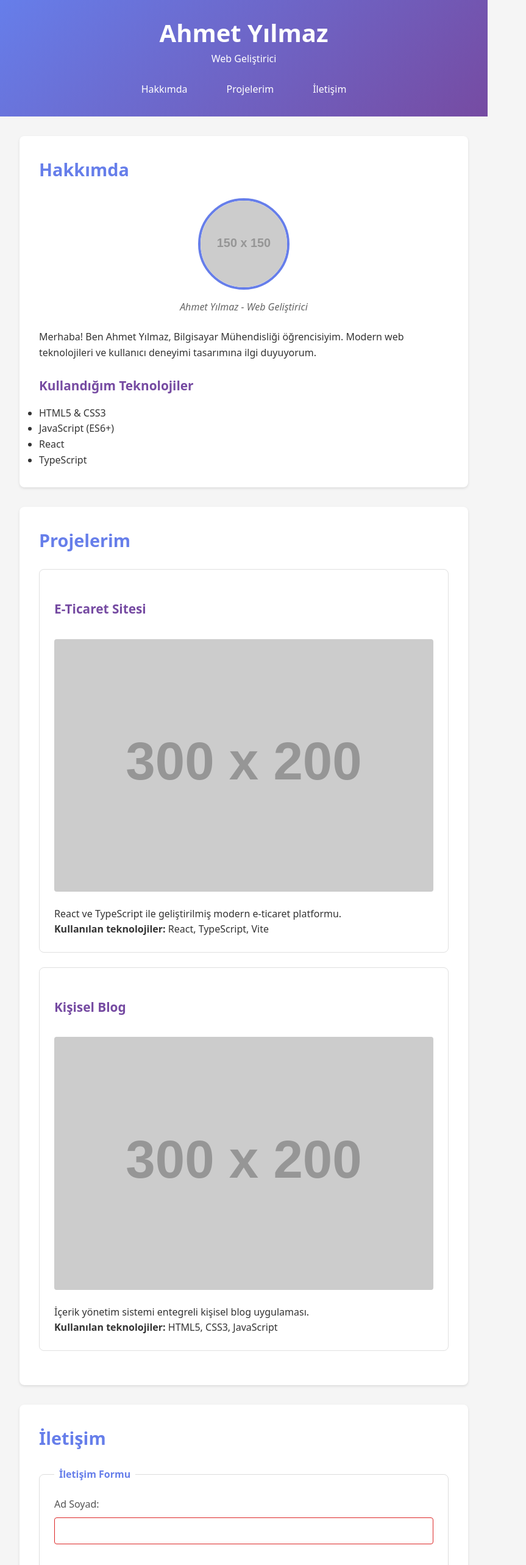
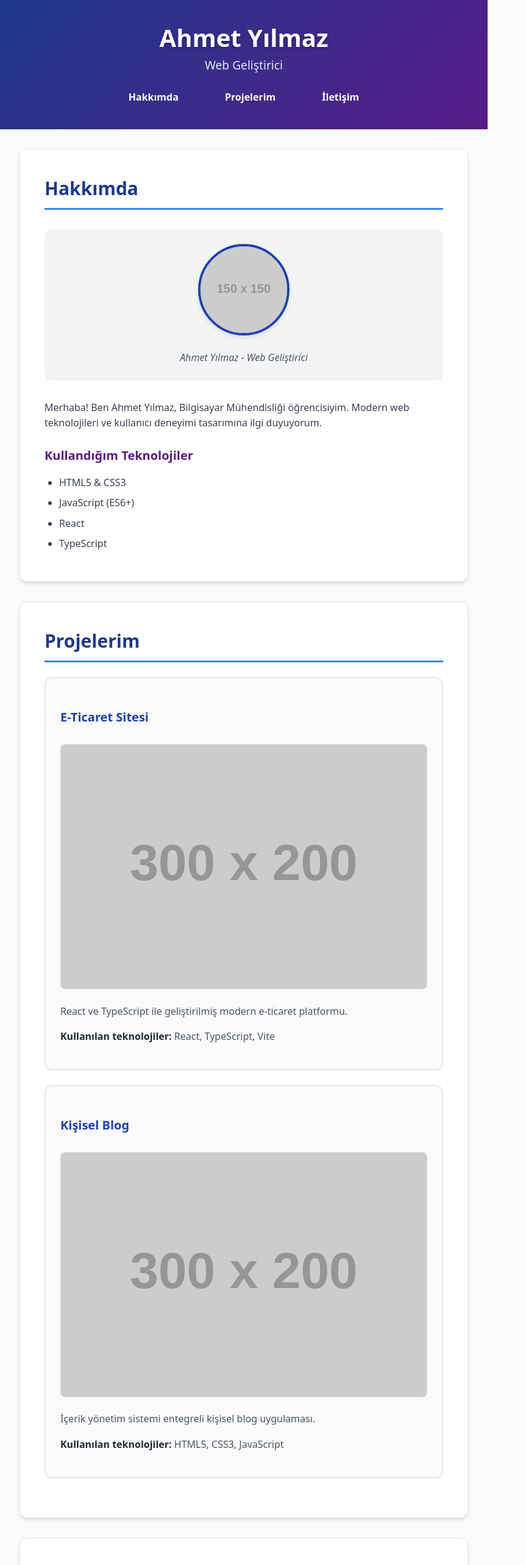
Before and after one commit to MuhammedFatihSaltan/web-lab-hello, a React (Vite) app: page / in a window 1280 px wide. Shown: the top 2566 px of the page at 61% size, without its empty margins (0-863 px from the left). Built offline with nearby package versions, Linux system fonts and the light colour scheme.

Commit message:
fix: improve accessibility based on Lighthouse report

```diff
--- a/src/App.css
+++ b/src/App.css
@@ -7,10 +7,10 @@
 
 /* ===== TEMEL TİPOGRAFİ ===== */
 body {
-  font-family: system-ui, -apple-system, sans-serif;
+  font-family: system-ui, -apple-system, BlinkMacSystemFont, 'Segoe UI', Roboto, sans-serif;
   line-height: 1.6;
-  color: #333;
-  background-color: #f5f5f5;
+  color: #1f2937; /* Koyu gri - daha iyi kontrast */
+  background-color: #f9fafb;
 }
 
 /* ===== SKIP LINK (Görünmez, Tab ile görünür) ===== */
@@ -18,12 +18,14 @@ body {
   position: absolute;
   top: -100px;
   left: 0;
-  background: #1E3A8A;
-  color: white;
-  padding: 8px 16px;
+  background: #1e40af; /* Koyu mavi */
+  color: #ffffff;
+  padding: 12px 20px;
   z-index: 100;
   text-decoration: none;
+  font-weight: 600;
   border-radius: 0 0 4px 0;
+  box-shadow: 0 4px 6px rgba(0, 0, 0, 0.3);
 }
 
 .skip-link:focus {
@@ -32,21 +34,29 @@ body {
 
 /* ===== FOCUS GÖSTERGESİ (ASLA kaldırma!) ===== */
 :focus {
-  outline: 3px solid #2563EB;
-  outline-offset: 2px;
+  outline: 3px solid #2563eb;
+  outline-offset: 3px;
 }
 
 /* ===== HEADER ===== */
 header {
-  background: linear-gradient(135deg, #667eea 0%, #764ba2 100%);
-  color: white;
-  padding: 2rem;
+  background: linear-gradient(135deg, #1e3a8a 0%, #581c87 100%); /* Koyu renkler */
+  color: #ffffff;
+  padding: 2.5rem 2rem;
   text-align: center;
 }
 
 header h1 {
   font-size: 2.5rem;
   margin-bottom: 0.5rem;
+  color: #ffffff;
+  text-shadow: 0 2px 4px rgba(0, 0, 0, 0.3);
+}
+
+header p {
+  color: #e0e7ff; /* Açık ama yeterli kontrastlı */
+  font-size: 1.2rem;
+  font-weight: 500;
 }
 
 /* ===== NAVİGASYON ===== */
@@ -59,18 +69,24 @@ nav ul {
   display: flex;
   justify-content: center;
   gap: 2rem;
+  flex-wrap: wrap;
 }
 
 nav a {
-  color: white;
+  color: #ffffff;
   text-decoration: none;
-  padding: 0.5rem 1rem;
-  border-radius: 4px;
-  transition: background-color 0.3s;
+  padding: 0.75rem 1.25rem;
+  border-radius: 6px;
+  font-weight: 600;
+  transition: all 0.3s ease;
+  border: 2px solid transparent;
 }
 
-nav a:hover {
-  background-color: rgba(255, 255, 255, 0.2);
+nav a:hover,
+nav a:focus {
+  background-color: rgba(255, 255, 255, 0.15);
+  border-color: rgba(255, 255, 255, 0.5);
+  transform: translateY(-2px);
 }
 
 /* ===== ANA İÇERİK ===== */
@@ -82,68 +98,116 @@ main {
 
 /* ===== BÖLÜMLER ===== */
 section {
-  background: white;
+  background: #ffffff;
   margin-bottom: 2rem;
-  padding: 2rem;
-  border-radius: 8px;
-  box-shadow: 0 2px 4px rgba(0, 0, 0, 0.1);
+  padding: 2.5rem;
+  border-radius: 12px;
+  box-shadow: 0 4px 6px -1px rgba(0, 0, 0, 0.1), 0 2px 4px -1px rgba(0, 0, 0, 0.06);
+  border: 1px solid #e5e7eb;
 }
 
 section h2 {
-  color: #667eea;
+  color: #1e3a8a; /* Koyu mavi - iyi kontrast */
   margin-bottom: 1.5rem;
-  font-size: 1.8rem;
+  font-size: 1.875rem;
+  font-weight: 700;
+  border-bottom: 3px solid #3b82f6;
+  padding-bottom: 0.5rem;
 }
 
 section h3 {
-  color: #764ba2;
+  color: #581c87; /* Koyu mor - iyi kontrast */
   margin: 1.5rem 0 1rem;
-  font-size: 1.3rem;
+  font-size: 1.25rem;
+  font-weight: 600;
+}
+
+section p {
+  color: #374151; /* Koyu gri */
+  margin-bottom: 1rem;
+}
+
+/* Liste stilleri */
+section ul {
+  margin-left: 1.5rem;
+  color: #374151;
+}
+
+section li {
+  margin-bottom: 0.5rem;
 }
 
 /* ===== HAKKIMDA BÖLÜMÜ ===== */
 figure {
   text-align: center;
-  margin: 1.5rem 0;
+  margin: 2rem 0;
+  padding: 1.5rem;
+  background: #f3f4f6;
+  border-radius: 12px;
 }
 
 figure img {
   border-radius: 50%;
-  border: 4px solid #667eea;
+  border: 4px solid #1e40af;
+  box-shadow: 0 4px 6px rgba(0, 0, 0, 0.1);
 }
 
 figcaption {
-  margin-top: 0.5rem;
-  color: #666;
+  margin-top: 1rem;
+  color: #4b5563; /* Orta koyu gri */
   font-style: italic;
+  font-weight: 500;
+  font-size: 1rem;
 }
 
 /* ===== PROJELER ===== */
 article {
-  border: 1px solid #e0e0e0;
-  border-radius: 8px;
+  border: 2px solid #e5e7eb;
+  border-radius: 12px;
   padding: 1.5rem;
   margin-bottom: 1.5rem;
+  background: #fafafa;
+  transition: box-shadow 0.3s ease;
+}
+
+article:hover {
+  box-shadow: 0 10px 15px -3px rgba(0, 0, 0, 0.1);
+}
+
+article h3 {
+  color: #1e40af; /* Koyu mavi */
+  margin-bottom: 0.75rem;
 }
 
 article img {
   width: 100%;
   height: auto;
-  border-radius: 4px;
+  border-radius: 8px;
   margin: 1rem 0;
+  border: 1px solid #d1d5db;
+}
+
+article p {
+  color: #4b5563;
+}
+
+article strong {
+  color: #1f2937;
 }
 
 /* ===== FORM STİLLERİ ===== */
 fieldset {
-  border: 1px solid #ddd;
-  padding: 1.5rem;
-  border-radius: 8px;
+  border: 2px solid #d1d5db;
+  padding: 2rem;
+  border-radius: 12px;
+  background: #fafafa;
 }
 
 legend {
-  font-weight: bold;
-  padding: 0 0.5rem;
-  color: #667eea;
+  font-weight: 700;
+  padding: 0 1rem;
+  color: #1e40af; /* Koyu mavi */
+  font-size: 1.125rem;
 }
 
 .form-group {
@@ -153,86 +217,126 @@ legend {
 label {
   display: block;
   margin-bottom: 0.5rem;
-  font-weight: 500;
-  color: #555;
+  font-weight: 600;
+  color: #111827; /* Çok koyu gri - mükemmel kontrast */
+  font-size: 0.95rem;
 }
 
 input,
 textarea,
 select {
   width: 100%;
-  padding: 0.75rem;
-  border: 1px solid #ccc;
-  border-radius: 4px;
+  padding: 0.875rem;
+  border: 2px solid #d1d5db;
+  border-radius: 8px;
   font-size: 1rem;
+  color: #1f2937;
+  background-color: #ffffff;
+  transition: all 0.2s ease;
 }
 
 input:focus,
 textarea:focus,
 select:focus {
-  border-color: #667eea;
+  border-color: #2563eb;
   outline: none;
-  box-shadow: 0 0 0 3px rgba(102, 126, 234, 0.1);
+  box-shadow: 0 0 0 4px rgba(37, 99, 235, 0.15);
+}
+
+/* Placeholder rengi */
+input::placeholder,
+textarea::placeholder {
+  color: #6b7280;
 }
 
 /* Hata mesajı alanları */
 .error-msg {
-  color: #dc2626;
+  color: #dc2626; /* Koyu kırmızı - iyi kontrast */
   font-size: 0.875rem;
-  margin-top: 0.25rem;
+  margin-top: 0.5rem;
   display: block;
   min-height: 1.2em;
+  font-weight: 500;
 }
 
 /* Zorunlu alan işareti */
-input:required:invalid:not(:placeholder-shown) {
+input:required:invalid:not(:placeholder-shown),
+textarea:required:invalid:not(:placeholder-shown),
+select:required:invalid {
   border-color: #dc2626;
+}
+
+input:required:valid,
+textarea:required:valid,
+select:required:valid {
+  border-color: #16a34a;
 }
 
 /* Gönder butonu */
 button[type="submit"] {
-  background: linear-gradient(135deg, #667eea 0%, #764ba2 100%);
-  color: white;
-  padding: 0.75rem 2rem;
+  background: linear-gradient(135deg, #1e40af 0%, #7c3aed 100%);
+  color: #ffffff;
+  padding: 1rem 2.5rem;
   border: none;
-  border-radius: 4px;
-  font-size: 1rem;
+  border-radius: 8px;
+  font-size: 1.1rem;
+  font-weight: 600;
   cursor: pointer;
-  transition: transform 0.2s, box-shadow 0.2s;
+  transition: all 0.3s ease;
+  box-shadow: 0 4px 6px rgba(0, 0, 0, 0.1);
 }
 
-button[type="submit"]:hover {
+button[type="submit"]:hover,
+button[type="submit"]:focus {
   transform: translateY(-2px);
-  box-shadow: 0 4px 12px rgba(102, 126, 234, 0.4);
+  box-shadow: 0 10px 20px rgba(30, 64, 175, 0.3);
+}
+
+button[type="submit"]:active {
+  transform: translateY(0);
 }
 
 /* ===== FOOTER ===== */
 footer {
-  background: #333;
-  color: white;
+  background: #111827; /* Çok koyu gri/siyah */
+  color: #f9fafb;
   text-align: center;
-  padding: 2rem;
-  margin-top: 2rem;
+  padding: 2.5rem;
+  margin-top: 3rem;
+}
+
+footer p {
+  color: #d1d5db;
+  margin-bottom: 0.75rem;
 }
 
 footer a {
-  color: #667eea;
+  color: #60a5fa; /* Açık mavi ama koyu arka planla iyi kontrast */
   text-decoration: none;
+  font-weight: 600;
+  margin: 0 0.5rem;
+  transition: color 0.2s;
 }
 
-footer a:hover {
+footer a:hover,
+footer a:focus {
+  color: #93c5fd;
   text-decoration: underline;
 }
 
 /* ===== RESPONSİVE TASARIM ===== */
-@media (max-width: 600px) {
+@media (max-width: 640px) {
   header h1 {
-    font-size: 1.8rem;
+    font-size: 2rem;
+  }
+
+  header p {
+    font-size: 1rem;
   }
 
   nav ul {
     flex-direction: column;
-    gap: 0.5rem;
+    gap: 0.75rem;
   }
 
   main {
@@ -240,6 +344,10 @@ footer a:hover {
   }
 
   section {
-    padding: 1rem;
+    padding: 1.5rem;
+  }
+
+  fieldset {
+    padding: 1.5rem;
   }
 }
--- a/src/App.tsx
+++ b/src/App.tsx
@@ -160,7 +160,7 @@ function App() {
       <footer>
         <p>&copy; 2025 Ahmet Yılmaz. Tüm hakları saklıdır.</p>
         <p>
-          <a href="https://github.com/kullaniciadin" aria-label="GitHub profilim">GitHub</a> |
+          <a href="https://github.com/kullaniciadin" aria-label="GitHub profilimi yeni sekmede aç">GitHub</a> |
           <a href="https://linkedin.com/in/kullaniciadin" aria-label="LinkedIn profilim">LinkedIn</a>
         </p>
       </footer>
```
